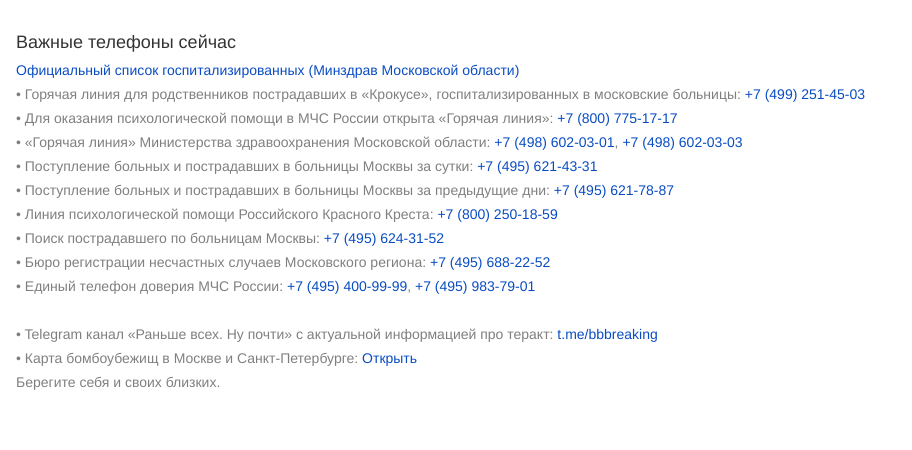
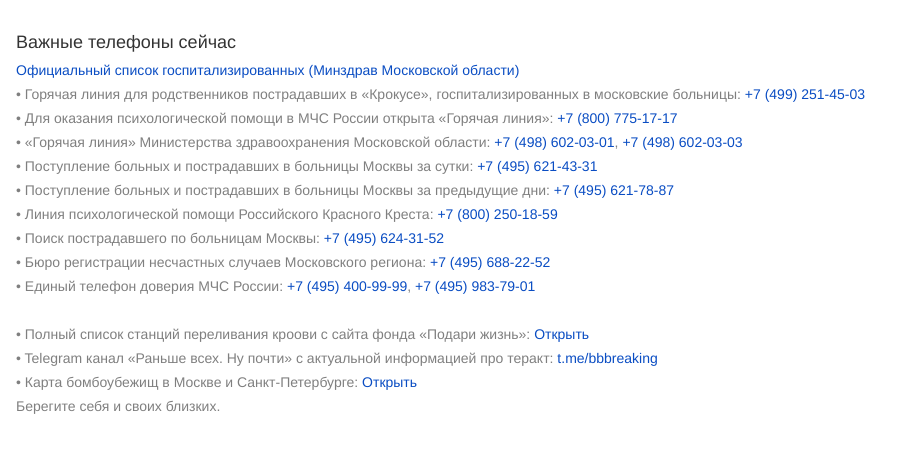
Before and after one commit to realdivided/dvdd.work, a plain HTML site: page emergency.html in a window 1280 px wide. Shown: the whole page, without its empty margins (0-912 px from the left). Drawn offline with Linux system fonts and the light colour scheme.

Commit message:
upd emergency.html

```diff
--- a/emergency.html
+++ b/emergency.html
@@ -31,6 +31,7 @@
                                     <p>• Бюро регистрации несчастных случаев Московского региона: <a class="link__external" href="tel:+74956882252">+7 (495) 688-22-52</a></p>
                                     <p>• Единый телефон доверия МЧС России: <a class="link__external" href="tel:+74954009999">+7 (495) 400-99-99</a>, <a class="link__external" href="tel:+74959837901">+7 (495) 983-79-01</a></p>
                                     <br>
+                                    <p>• Полный список станций переливания кроови с сайта фонда «Подари жизнь»: <a class="link__external" href="https://podari-zhizn.ru/ru/give-help/stat-donorom/gde-sdat-krov-v-moskve">Открыть</a> </p>
                                     <p>• Telegram канал «Раньше всех. Ну почти» с актуальной информацией про теракт: <a class="link__external" href="t.me/bbbeaking">t.me/bbbreaking</a></p>
                                     <p>• Карта бомбоубежищ в Москве и Санкт-Петербурге: <a class="link__external" href="./assets/images/emergency.png">Открыть</a></p>
                                     <p>Берегите себя и своих близких.</p>
```
